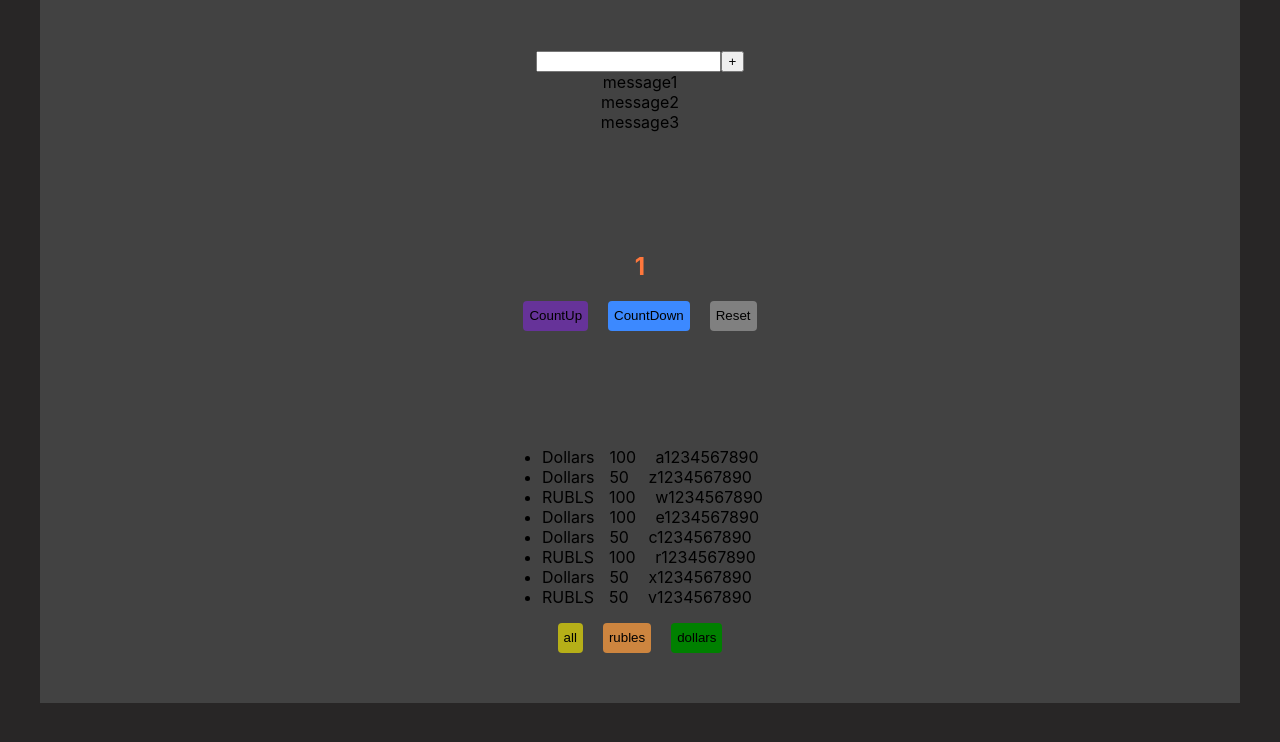
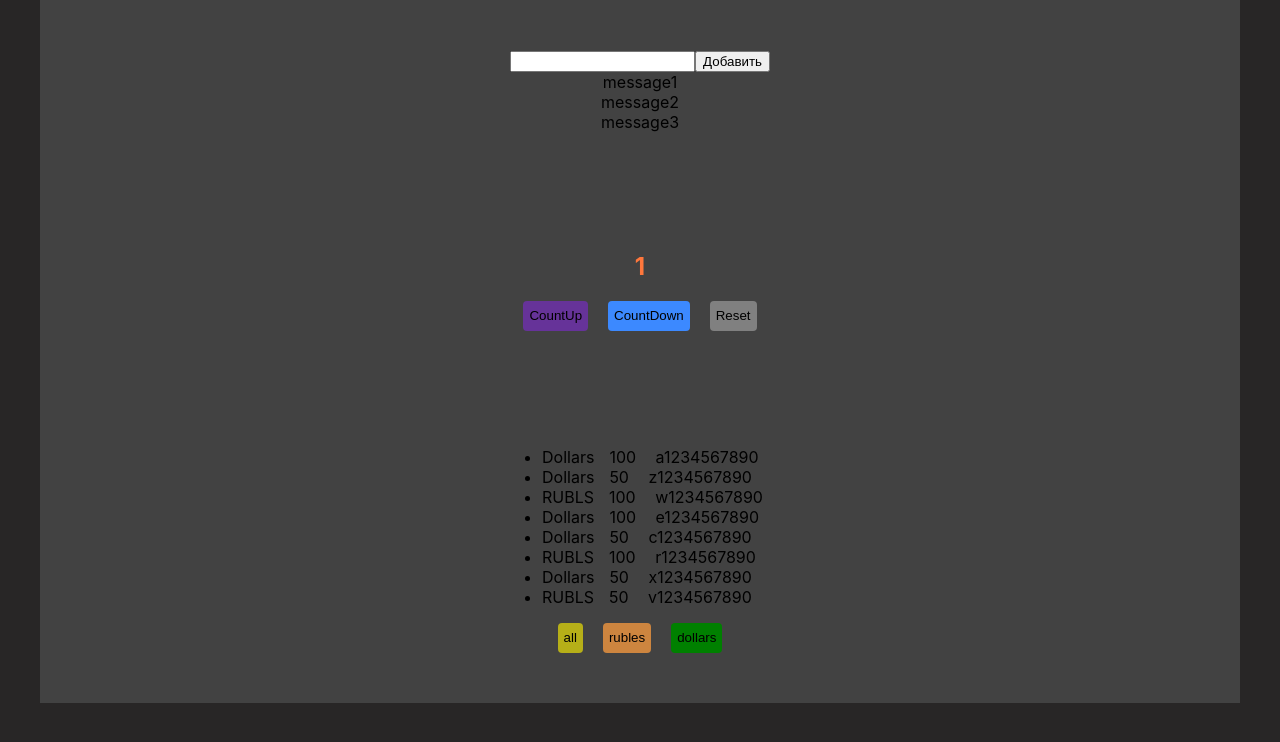
Before and after one commit to hadsome-Droid/MicroTasks, a React (Create React App) app: page / in a window 1280 px wide. Shown: the top 742 px of the page. Built offline with nearby package versions, Linux system fonts and the light colour scheme.

Commit message:
universal input complete 2/3

```diff
--- a/src/components/button/Button.tsx
+++ b/src/components/button/Button.tsx
@@ -1,6 +1,12 @@
 import React from 'react';
 
-export const Button = () => {
+type ButtonPropsType = {
+    name:string
+    callBack: ()=>void
+}
+
+
+export const Button = (props:ButtonPropsType) => {
 
     // const setHey = (event:MouseEvent<HTMLButtonElement>) =>{
     //     console.log('Hey NOOB!')
@@ -10,8 +16,9 @@
     //     console.log('Ты нажал туды!')
     // }
 
-const onClickHandler = (name:string) => {
-    console.log(name)
+const onClickButtonHandler = () => {
+    // console.log(name)
+    props.callBack()
 }
 
 const onClickShow = () =>{
@@ -24,12 +31,13 @@
 
     return (
         <>
+            <button onClick={onClickButtonHandler}>{props.name}</button>
             {/*<button onClick={()=>onClickHandler('rydi')}>*/}
             {/*    Push Me!*/}
             {/*</button>*/}
             {/*<button onClick={(event)=>onClickHandler('bob')}>Жми Сюды!</button>*/}
-            <button onClick={onClickShow}>1</button>
-            <button onClick={()=>onShowNumber(200100)}>2</button>
+            {/*<button onClick={onClickShow}>1</button>*/}
+            {/*<button onClick={()=>onShowNumber(200100)}>2</button>*/}
         </>
 
     );
--- a/src/components/chat/Chat.tsx
+++ b/src/components/chat/Chat.tsx
@@ -1,6 +1,8 @@
 import React, {useState} from 'react';
 import {UniversalInput} from "../universalInput/UniversalInput";
 import styled from "styled-components";
+import {Input} from "../universalInput/Input";
+import {Button} from "../button/Button";
 
 
 export const Chat = () => {
@@ -13,19 +15,24 @@
 
     let [messages, setMessage] = useState(server)
 
+    let [title, setTitle] = useState('')
+    console.log(title)
+
     const addMessage = (title: string) => {
         console.log(title)
-        let newMessage = {message: 'DRFE'}
-        setMessage([...server, newMessage])
+        let newMessage = {message: title}
+        setMessage([ newMessage,...messages])
     }
 
     return (
         <div>
-            <UniversalInput addMessage={addMessage}/>
+            {/*<UniversalInput addMessage={addMessage}/>*/}
+            <Input setTitle={setTitle} title={title}/>
+            <Button name={'Добавить'} callBack={addMessage}/>
             <MessageBox>
                 {messages.map((el, index) => {
                     return (
-                        <span>{el.message}</span>
+                        <span key={index}>{el.message}</span>
                     )
                 })}
             </MessageBox>
--- /dev/null
+++ b/src/components/universalInput/Input.tsx
@@ -0,0 +1,19 @@
+import React, {ChangeEvent, useState} from 'react';
+
+type InputPropsType = {
+    setTitle: (title:string) => void
+    title: string
+}
+
+export const Input = (props: InputPropsType) => {
+
+
+    const onChangeInputHandler = (event: ChangeEvent<HTMLInputElement>) => {
+        props.setTitle(event.currentTarget.value)
+    }
+    return (
+        <>
+            <input type="text" value={props.title} onChange={onChangeInputHandler}/>
+        </>
+    );
+};
--- a/src/components/universalInput/UniversalInput.tsx
+++ b/src/components/universalInput/UniversalInput.tsx
@@ -4,10 +4,6 @@
 export type UniversalInputPropsType = {
     addMessage: (title: string) => void
 }
-
-// export type MessagesPropsType = {
-//     messages: MessageType[]
-// }
 
 
 export const UniversalInput = (props: UniversalInputPropsType) => {
@@ -21,10 +17,11 @@
 
     const onClickButtonHandler = () => {
         props.addMessage(title)
+        setTitle('')
     }
     return (
         <div>
-            <input type="text" onChange={onChangeInputHandler}/>
+            <input value={title} onChange={onChangeInputHandler}/>
             <button onClick={onClickButtonHandler}>+</button>
         </div>
     );
```
